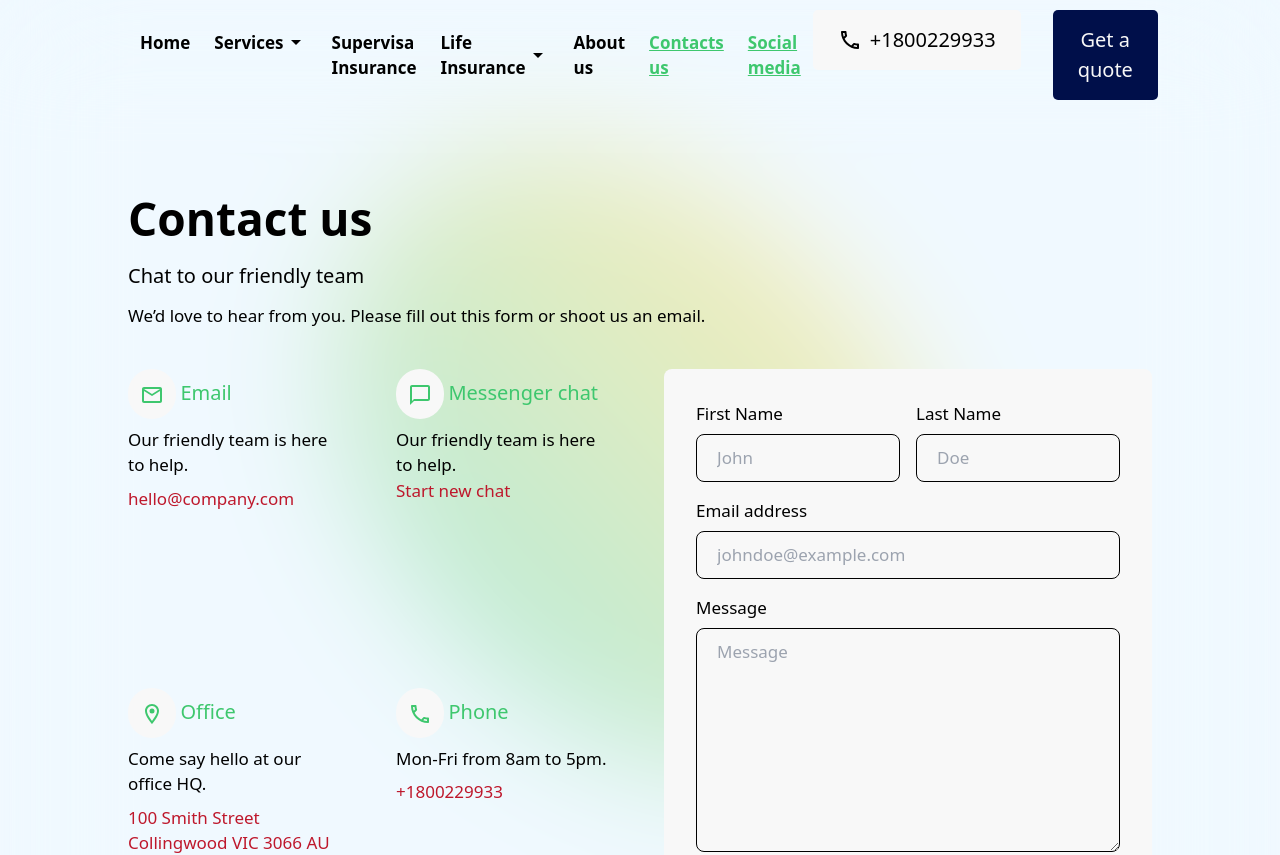
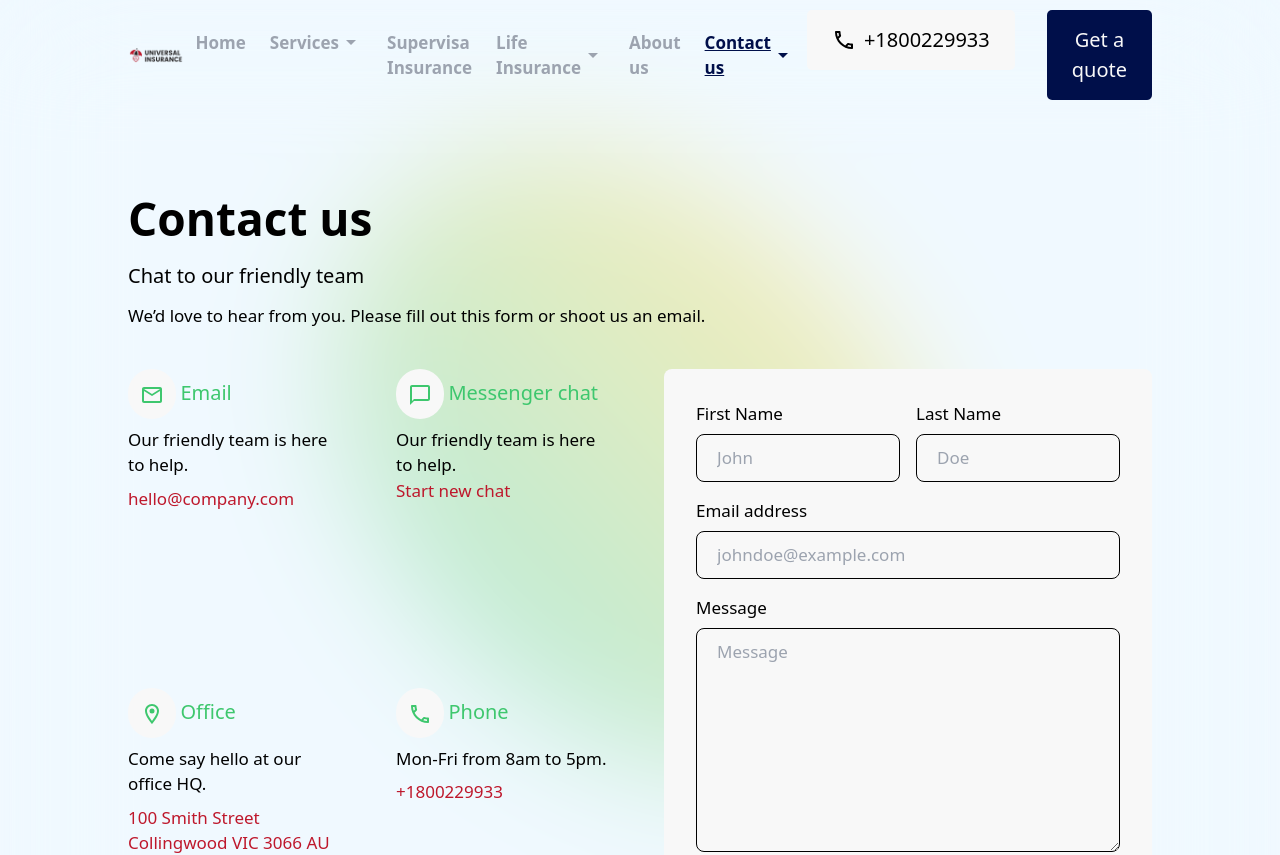
Before and after one commit to tejinder-pal-singh/universalInsurance, a React (Vite) app: page /contact in a window 1280 px wide. Shown: the top 855 px of the page. Built offline with nearby package versions, Linux system fonts and the light colour scheme.

Commit message:
change navlink color

```diff
--- a/src/components/MenuItems.tsx
+++ b/src/components/MenuItems.tsx
@@ -1,10 +1,11 @@
 import { useState, useEffect, useRef } from "react";
 import Dropdown from "./Dropdown";
 import ArrowDropDownIcon from "@mui/icons-material/ArrowDropDown";
-import { NavLink } from "react-router-dom";
+import { NavLink, useLocation } from "react-router-dom";
 import { NavHashLink } from "react-router-hash-link";
 
 const MenuItems = ({ items, depthLevel }: { items: any; depthLevel: any }) => {
+  const loc = useLocation();
   const [dropdown, setDropdown] = useState(false);
 
   let ref = useRef<HTMLLIElement>(null);
@@ -41,7 +42,9 @@ const MenuItems = ({ items, depthLevel }: { items: any; depthLevel: any }) => {
       className={`relative ${
         depthLevel > 0
           ? "text-secondary hover:bg-secondary hover:text-white"
-          : ""
+          : loc.pathname === "/"
+          ? "text-white"
+          : "text-grey"
       }`}
       ref={ref}
       onMouseEnter={onMouseEnter}
@@ -63,7 +66,9 @@ const MenuItems = ({ items, depthLevel }: { items: any; depthLevel: any }) => {
               <NavLink
                 className={({ isActive }) =>
                   `flex items-center ${
-                    isActive ? " text-primary underline " : " "
+                    isActive && depthLevel === 0
+                      ? " text-secondary underline "
+                      : " "
                   }`
                 }
                 to={items.url}
@@ -104,11 +109,9 @@ const MenuItems = ({ items, depthLevel }: { items: any; depthLevel: any }) => {
       ) : (
         <NavHashLink
           className={({ isActive }) =>
-            `text-left px-3 py-4 block ${
-              isActive
-                ? "text-primary underline text-left px-3 py-4 block"
-                : " "
-            }`
+            `text-left  px-3 py-4 block ${
+              isActive && depthLevel === 0 ? "text-secondary underline " : " "
+            } `
           }
           to={items.url}
         >
--- a/src/components/Navbar.tsx
+++ b/src/components/Navbar.tsx
@@ -115,8 +115,11 @@ const navbarLinks: NavItem[] = [
     ],
   },
   { title: "About us", url: "/about" },
-  { title: "Contacts us", url: "/contact" },
-  { title: "Social media", url: "/contact#social" },
+  {
+    title: "Contact us",
+    url: "/contact",
+    submenu: [{ title: "Social media", url: "/contact#social" }],
+  },
 ];
 
 //animations
@@ -225,9 +228,11 @@ const Navbar = () => {
       {show && (
         <div
           style={{ height: "110px" }}
-          className={`navbar desktop fixed top-0 z-50 text-lg py-4 hidden ${
+          className={`navbar desktop fixed top-0 z-50 text-lg py-4  hidden ${
             isScrolled
-              ? "backdrop-blur-md  backdrop-contrast-50"
+              ? loc.pathname === "/"
+                ? "backdrop-contrast-50 backdrop-blur-md  "
+                : " backdrop-blur-md "
               : "backdrop-blur-none"
           } items-center bg-transparent ${
             isToggled && "overflow-hidden"
@@ -249,7 +254,7 @@ const Navbar = () => {
    font-semibold  isolate flex items-baseline  justify-between`}
           >
             {navbarLinks.map((a) => (
-              <div className="hover:text-primary" key={a.title}>
+              <div key={a.title}>
                 <NavbarLink link={a} />
               </div>
             ))}
@@ -354,7 +359,7 @@ function NavbarItems({
         <div className="flex flex-col gap-9 text-3xl font-extralight ">
           {navbarLinks.map((item) => (
             <motion.div
-              className="nav-item  active:text-primary"
+              className="nav-item  active:text-secondary"
               variants={navItem}
               key={item.title}
               onClick={onCloseHandler}
--- a/tailwind.config.js
+++ b/tailwind.config.js
@@ -1,39 +1,40 @@
 /** @type {import('tailwindcss').Config} */
 export default {
-	content: ['./index.html', './src/**/*.{js,ts,jsx,tsx}'],
+  content: ["./index.html", "./src/**/*.{js,ts,jsx,tsx}"],
   theme: {
     fontSize: {
-			lg: '17px',
-			'6xl': '46px',
-			xl: '20px',
-			large: '22px',
-			base: '17px',
-			'2xl': '32px',
-			'3xl': '46px',
+      lg: "17px",
+      "6xl": "46px",
+      xl: "20px",
+      large: "22px",
+      base: "17px",
+      "2xl": "32px",
+      "3xl": "46px",
     },
     extend: {
       keyframes: {
         rotate: {
-					'0%': { transform: 'rotate(0deg) scale(1)' },
-					'50%': { transform: 'rotate(180deg) scale(1,1.5)' },
-					'100%': { transform: 'rotate(360deg) scale(1)' },
+          "0%": { transform: "rotate(0deg) scale(1)" },
+          "50%": { transform: "rotate(180deg) scale(1,1.5)" },
+          "100%": { transform: "rotate(360deg) scale(1)" },
         },
       },
       animation: {
-				rotate: 'rotate 15s linear infinite',
+        rotate: "rotate 15s linear infinite",
       },
     },
     colors: {
-			primary: '#3ec76e',
-			secondary: '#000f4a',
-			white: '#f8f8f8',
-			stone: '#e7e5e4',
-			transparent: 'transparent',
-			yellow: '#facc15',
-			red: '#BE182C',
-			neutral: '#F0F9FF',
-			breeze: '#CFFAFE',
-			cool: '#F0FDF4',
+      primary: "#3ec76e",
+      secondary: "#000f4a",
+      white: "#f8f8f8",
+      stone: "#e7e5e4",
+      transparent: "transparent",
+      yellow: "#facc15",
+      red: "#BE182C",
+      neutral: "#F0F9FF",
+      breeze: "#CFFAFE",
+      cool: "#F0FDF4",
+      grey: "#9ca3af",
     },
   },
   plugins: [],
```
Lines whose indentation alone changed are shown as unchanged.
